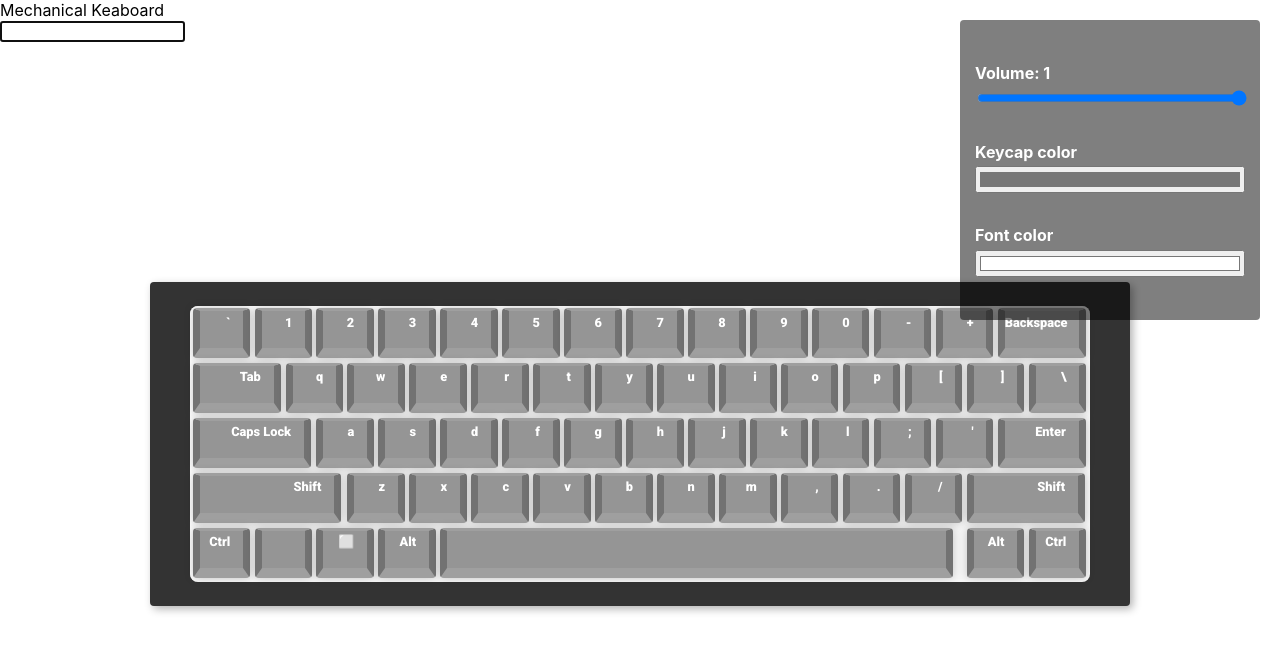
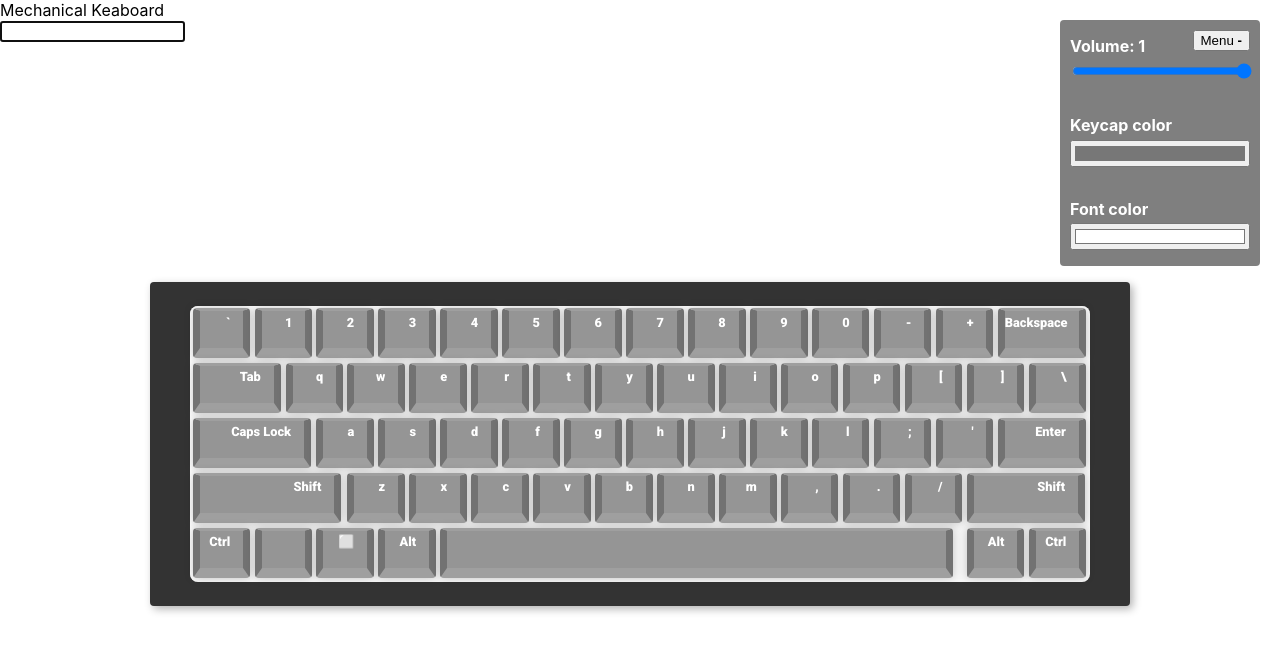
Before and after one commit to Bueribrian/mechanical-keyboard, a React (Create React App) app: page / in a window 1280 px wide. Shown: the top 652 px of the page. Built offline with nearby package versions, Linux system fonts and the light colour scheme.

Commit message:
mejoro tooltips y menu

```diff
--- a/src/components/controllerStats/ControllerStatsComponent.js
+++ b/src/components/controllerStats/ControllerStatsComponent.js
@@ -2,48 +2,78 @@ import React, { Component } from "react";
 import styled from "styled-components";
 
 const ControllerDiv = styled.div`
-    width:300px;
-    position:fixed;
-    top:20px;
-    right:20px;
-    height:300px;
-    background:rgba(0,0,0,0.5);
-    border-radius:4px;
-    display:flex;
-    flex-direction:column;
-    justify-content:center;
-`
+  width: 200px;
+  position: fixed;
+  top: 20px;
+  right: 20px;
+  height: auto;
+  min-height: 40px;
+  transition: .3s all;
+  background: rgba(0, 0, 0, 0.5);
+  border-radius: 4px;
+  display: flex;
+  flex-direction: column;
+  justify-content: center;
+`;
 const FormGroup = styled.div`
-    width:90%;
-    margin:1rem auto;
+  width: 90%;
+  margin: 1rem auto;
   & input {
-        width:100%;
+    width: 100%;
   }
-    & span{
-        display:block;
-        color:#fff;
-        font-weight:bold;
-        padding-bottom:.3rem;
+  & span {
+    display: block;
+    color: #fff;
+    font-weight: bold;
+    padding-bottom: 0.3rem;
   }
-`
+`;
 
 class ControllerStatsComponent extends Component {
-    state = {  }
+  state = {
+    menuClosed: false,
+  };
   render() {
     return (
       <ControllerDiv>
-            <FormGroup>
+        <button
+          className="hiddeButton"
+          onClick={() => this.setState({ menuClosed: !this.state.menuClosed })}
+        >
+          Menu {!this.state.menuClosed ? <b>-</b> : <b>+</b>}
+        </button>
+        {!this.state.menuClosed ?  <><FormGroup>
           <span>Volume: {this.props.volume}</span>
-                <input type='range' step=".1" defaultValue={this.props.volume}  min="0" max="1.0" onChange={event=>{this.props.handleVolume(event.target.value)}}/>
+          <input
+            type="range"
+            step=".1"
+            defaultValue={this.props.volume}
+            min="0"
+            max="1.0"
+            onChange={(event) => {
+              this.props.handleVolume(event.target.value);
+            }}
+          />
         </FormGroup>
         <FormGroup>
           <span>Keycap color</span>
-                <input type='color' value={this.props.background} onChange={event=>this.props.handleBackground(event.target.value)} />
+          <input
+            type="color"
+            value={this.props.background}
+            onChange={(event) =>
+              this.props.handleBackground(event.target.value)
+            }
+          />
         </FormGroup>
         <FormGroup>
           <span>Font color</span>
-                <input type='color' value={this.props.fontColor} onChange={event=>this.props.handleFontColor(event.target.value)} />
-            </FormGroup>
+          <input
+            type="color"
+            value={this.props.fontColor}
+            onChange={(event) => this.props.handleFontColor(event.target.value)}
+          />
+        </FormGroup></> : <></>}
+
       </ControllerDiv>
     );
   }
--- a/src/components/keycap/KeycapComponent.js
+++ b/src/components/keycap/KeycapComponent.js
@@ -35,27 +35,41 @@ transition: .2s all;
 
 
 &:hover{
-    transform:scale(1.3) translateY(-10%);
+    transform:scale(1.1) translateY(-10%);
     transition: .2s all;
-    background:yellow;
+    background:${props=>adjust(props.background,20)};
+    border-color: ${props=>adjust(props.background,10)} ${props=>adjust(props.background,15)} ${props=> adjust(props.background,30)};
 }
 `
 const ControllerKeycapDiv = styled.div`
 position:absolute;
-top:-130px;
+bottom:-135px;
 left:-20px;
 width:100px;
 height:100px;
-box-shadow:3px 3px 3px 10px rgba(0,0,0,0.2);
-background:#000;
-color:#fff;
+box-shadow: 6px 4px 14px 0px rgb(80 80 80 / 20%);
+background:#fff;
+color:#000;
 display:none;
-z-index:90;
+z-index:999;
 justify-content:center;
 align-items:center;
 flex-direction:column;
 line-height:2.5;
 padding:1rem;
+border-radius: 3px;
+
+&::after {
+    content: '';
+    position: absolute;
+    top:-12px;
+    left:30px;
+    border-left: 15px solid transparent;
+    border-right: 15px solid transparent;
+    border-bottom: 15px solid #fff;
+    border-radius: 3px;
+
+}
 `
 
 function displayControllerKeycap(event){
@@ -70,8 +84,10 @@ export default function KeycapComponent(props) {
     return(
         <KeyDivContainer onMouseEnter={(event)=>{displayControllerKeycap(event)}} onMouseLeave={()=>{hiddenControllerKeycap(props.id)}} id={props.id} background={props.background}  fontColor={props.fontColor} color={props.color} size={props.size}>
             <ControllerKeycapDiv className='controller-keycap' >
-                Pick a color
-                <input type='color' onChange={(event)=>{props.searchKeycap(props.reference,event.target.value)}} />
+                <div class='controller-keycap-wrapper'>
+                    Pick a color
+                    <input type='color' onChange={(event)=>{props.searchKeycap(props.reference,event.target.value)}} />
+                </div>
             </ControllerKeycapDiv>
             <KeyDiv  background={props.background} fontColor={props.fontColor} color={props.color} ref={props.reference}>
                 {props.text}
--- a/src/index.css
+++ b/src/index.css
@@ -11,3 +11,12 @@ code {
   font-family: source-code-pro, Menlo, Monaco, Consolas, 'Courier New',
     monospace;
 }
+.controller-keycap-wrapper{
+  padding: 3rem 0rem;
+  text-align: center;
+}
+.hiddeButton{
+  position: absolute;
+  top: 10px;
+  right: 10px;
+}
```
Lines whose indentation alone changed are shown as unchanged.
